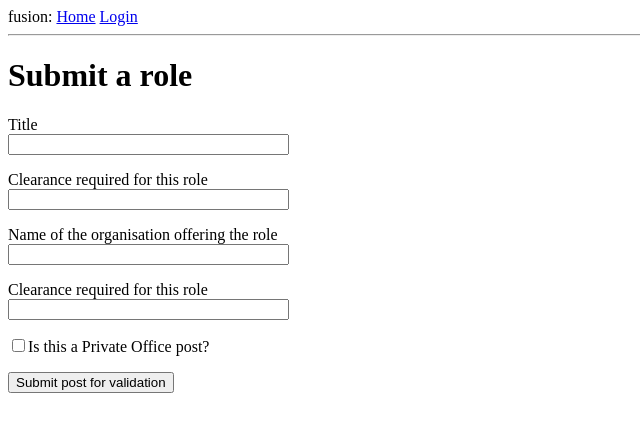
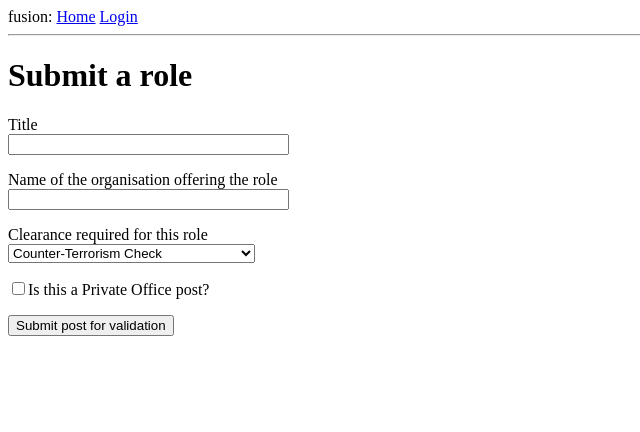
Before and after one commit to jonodrew/fusion, a Flask app: page /submit-role in a window 1280 px wide. Shown: the top 432 px of the page, without its empty margins (0-640 px from the left). Run offline with Flask 2, Linux system fonts and the light colour scheme.

Commit message:
Implemet first iteration of role submission

```diff
--- a/app/forms.py
+++ b/app/forms.py
@@ -1,5 +1,5 @@
 from flask_wtf import FlaskForm
-from wtforms import StringField, PasswordField, BooleanField, SubmitField
+from wtforms import StringField, PasswordField, BooleanField, SubmitField, SelectField
 from wtforms.validators import DataRequired
 
 
@@ -17,6 +17,7 @@ class RoleForm(FlaskForm):
 
 
 class DepartmentalRoleForm(RoleForm):
-    clearance = StringField("Clearance required for this role", description="If your organisation is non-governmental, "
-                                                                            "please leave this field blank")
+    clearance = SelectField(label="Clearance required for this role",
+                            choices=[("CTC", "Counter-Terrorism Check"), ("DV", "Developed Vetting"),
+                                     ("BPSS", "Baseline Personnel Security Standard"), ("SC", "Security check")])
     private_office = BooleanField(label="Is this a Private Office post?")
--- a/app/templates/submit-role.html
+++ b/app/templates/submit-role.html
@@ -12,16 +12,12 @@
             {% endfor %}
         </p>
         <p>
-            {{ form.clearance.label }}<br>
-            {{ form.clearance(size=32) }}<br>
-        </p>
-        <p>
             {{ form.organisation.label }}<br>
             {{ form.organisation(size=32) }}<br>
         </p>
         <p>
             {{ form.clearance.label }}<br>
-            {{ form.clearance(size=32) }}<br>
+            {{ form.clearance() }}<br>
         </p>
         <p>
             {{ form.private_office() }}{{ form.private_office.label }}
```
